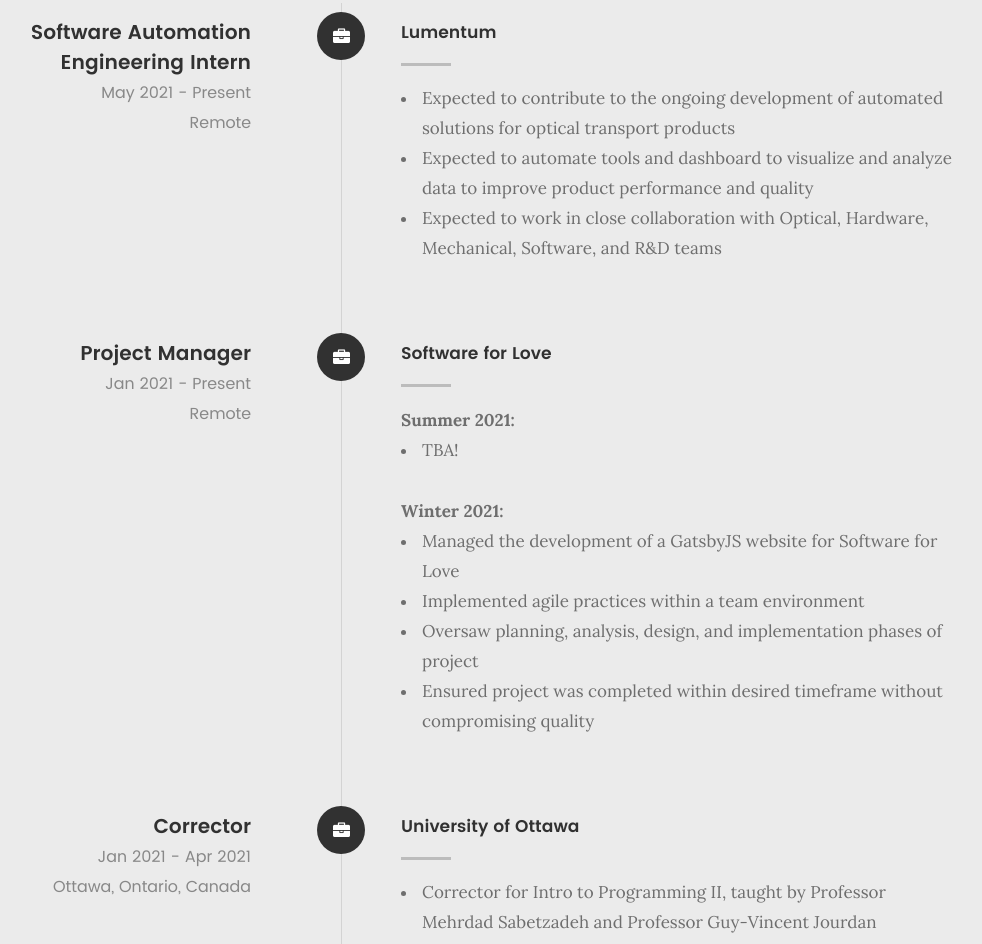
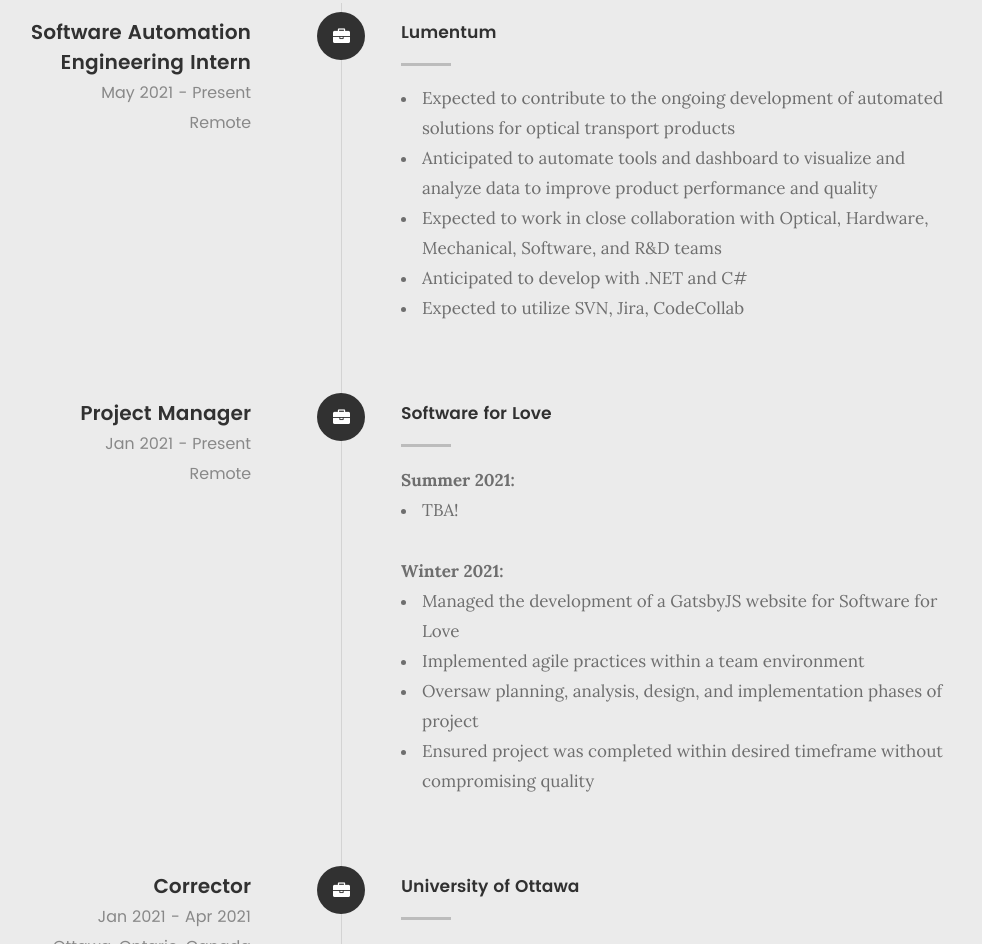
Before and after one commit to Suri111200/SoorSite, a plain HTML site: page index.html in a window 1280 px wide. Shown: the part 2366-3310 px from the top of the page, without its empty margins (158-1140 px from the left). Drawn offline with Linux system fonts and the light colour scheme; a script that the page names is missing.

Commit message:
New Resume

```diff
--- a/index.html
+++ b/index.html
@@ -235,8 +235,10 @@
 						<h4>Lumentum</h4>
 						<ul>
 							<li>Expected to contribute to the ongoing development of automated solutions for optical transport products</li>
-							<li>Expected to automate tools and dashboard to visualize and analyze data to improve product performance and quality</li>
+							<li>Anticipated to automate tools and dashboard to visualize and analyze data to improve product performance and quality</li>
 							<li>Expected to work in close collaboration with Optical, Hardware, Mechanical, Software, and R&D teams</li>
+							<li>Anticipated to develop with .NET and C#</li>
+							<li>Expected to utilize SVN, Jira, CodeCollab</li>
 					 </ul>
 					</div>
 
```
Also changed, not shown: 1 other file.
